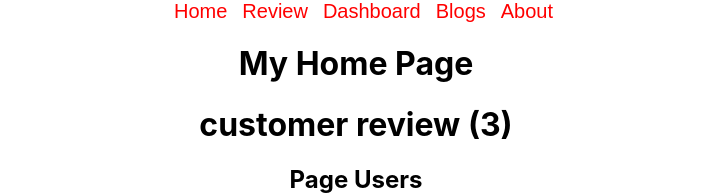
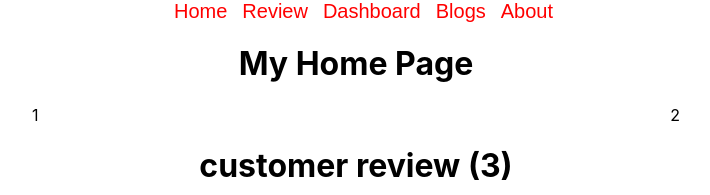
Before and after one commit to herohossen/product-analysis-website-a9, a React (Create React App) app: page / in a window 1280 px wide. Shown: the top 195 px of the page, without its empty margins (284-994 px from the left). Built offline with nearby package versions, Linux system fonts and the light colour scheme.

Commit message:
Read me file added

```diff
--- a/src/components/Blogs/Blogs.css
+++ b/src/components/Blogs/Blogs.css
@@ -10,7 +10,7 @@
     padding: 20px 20px;
     border: solid .5px;
 
-    font-weight: 70px;
+    font-size: 22px;
 }
 .question-container >div>p>span{
     color: red;
--- a/src/components/Home/Home.css
+++ b/src/components/Home/Home.css
@@ -0,0 +1,5 @@
+.Section1-container {
+    display: flex;
+    justify-content: space-around;
+    align-items: center;
+}
--- a/src/components/Home/Home.js
+++ b/src/components/Home/Home.js
@@ -1,27 +1,30 @@
 import React from 'react';
-import { useNavigate } from 'react-router-dom';
-import useReview from '../../hooks/useReview';
-import Users from '../Users/Users';
-
+import "./Home.css";
+import { useNavigate } from "react-router-dom";
+import useReview from "../../hooks/useReview";
+import Users from "../Users/Users";
 
 const Home = () => {
-    const [users, setUsers]=useReview()
+  const [users, setUsers] = useReview();
   const navigate = useNavigate();
   return (
     <div>
       <h1>My Home Page</h1>
-            <div>
+      {/* 1st section */}
 
+      <div className="Section1-container">
+        <div>1</div>
+        <div>2</div>
       </div>
 
       <div>
-                <h1>customer review ({users.slice(0,3).length})</h1>
-                {users.slice(0,3).map(user =><Users key={user.id} user={user}></Users>)}
-
+        <h1>customer review ({users.slice(0, 3).length})</h1>
+        {users.slice(0, 3).map((user) => (
+          <Users key={user.id} user={user}></Users>
+        ))}
       </div>
       <div>
-            <button onClick={()=>navigate('/review')}>See more... </button>
-
+        <button onClick={() => navigate("/review")}>See more... </button>
       </div>
     </div>
   );
```
Also changed, not shown: 1 other file (tests, documents, lock files or other folders). Lines whose indentation alone changed are shown as unchanged.
